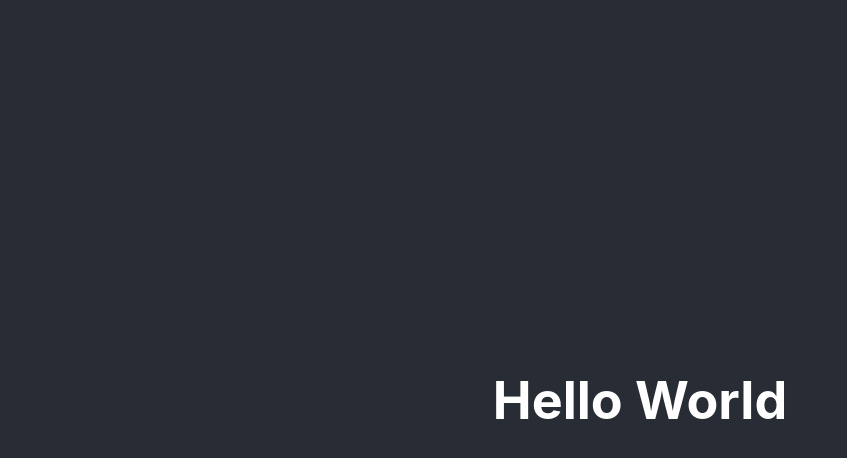
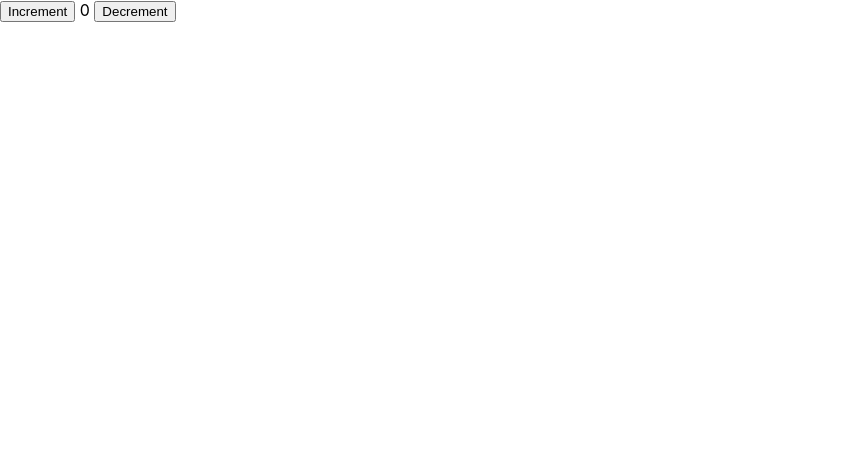
Before and after one commit to jpofficials7/react_hooks, a React (Create React App) app: page / in a window 1280 px wide. Shown: the top 458 px of the page, without its empty margins (0-847 px from the left). Built offline with nearby package versions, Linux system fonts and the light colour scheme.

Commit message:
update count using useState

```diff
--- a/src/App.js
+++ b/src/App.js
@@ -1,12 +1,11 @@
 import "./App.css";
+import StateTutorial from "./UseState/StateTutorial";
 
 function App() {
   return (
-    <div className="App">
-      <header className="App-header">
-        <h1>Hello World</h1>
-      </header>
-    </div>
+    <>
+      <StateTutorial />
+    </>
   );
 }
 
--- /dev/null
+++ b/src/UseState/StateTutorial.jsx
@@ -0,0 +1,30 @@
+import React from "react";
+
+const StateTutorial = () => {
+  const [count, setCount] = React.useState(0);
+  const countUpdate = (event) => {
+    const { name } = event.target;
+    setCount((prevCount) =>
+      name === "Increment" ? prevCount + 1 : prevCount - 1
+    );
+  };
+  return (
+    <>
+      <div>
+        <span>
+          <button name="increment" onClick={countUpdate}>
+            Increment
+          </button>
+        </span>
+        <span>{" " + count + " "}</span>
+        <span>
+          <button name="decrement" onClick={countUpdate}>
+            Decrement
+          </button>
+        </span>
+      </div>
+    </>
+  );
+};
+
+export default StateTutorial;
```
